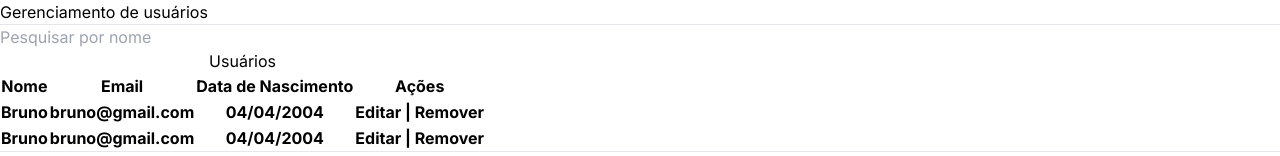
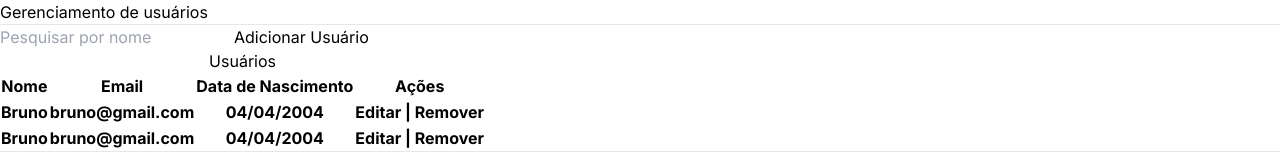
Before and after one commit to BrunoFerreira95/manterusuarios, a Next.js app: page / in a window 1280 px wide. Shown: the top 156 px of the page. Built offline with nearby package versions, Linux system fonts and the light colour scheme.

Commit message:
feat: user: adding button for add user

```diff
--- a/src/app/user/page.tsx
+++ b/src/app/user/page.tsx
@@ -8,6 +8,7 @@ const UserHome = () => {
     </header>
       <hr />
       <input type="text" placeholder='Pesquisar por nome'/>
+      <button> Adicionar Usuário</button>
       <main>
         <form action="">
           <table>
```
